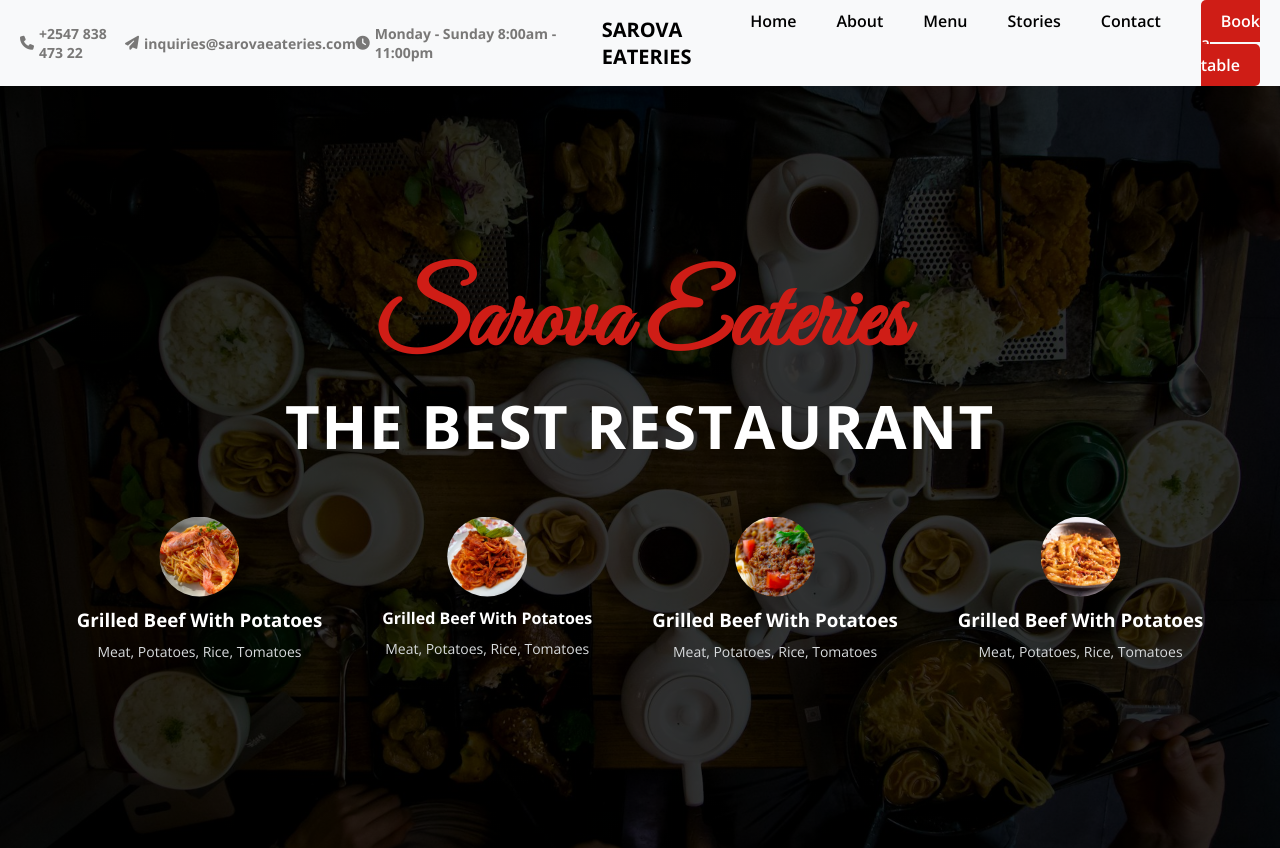
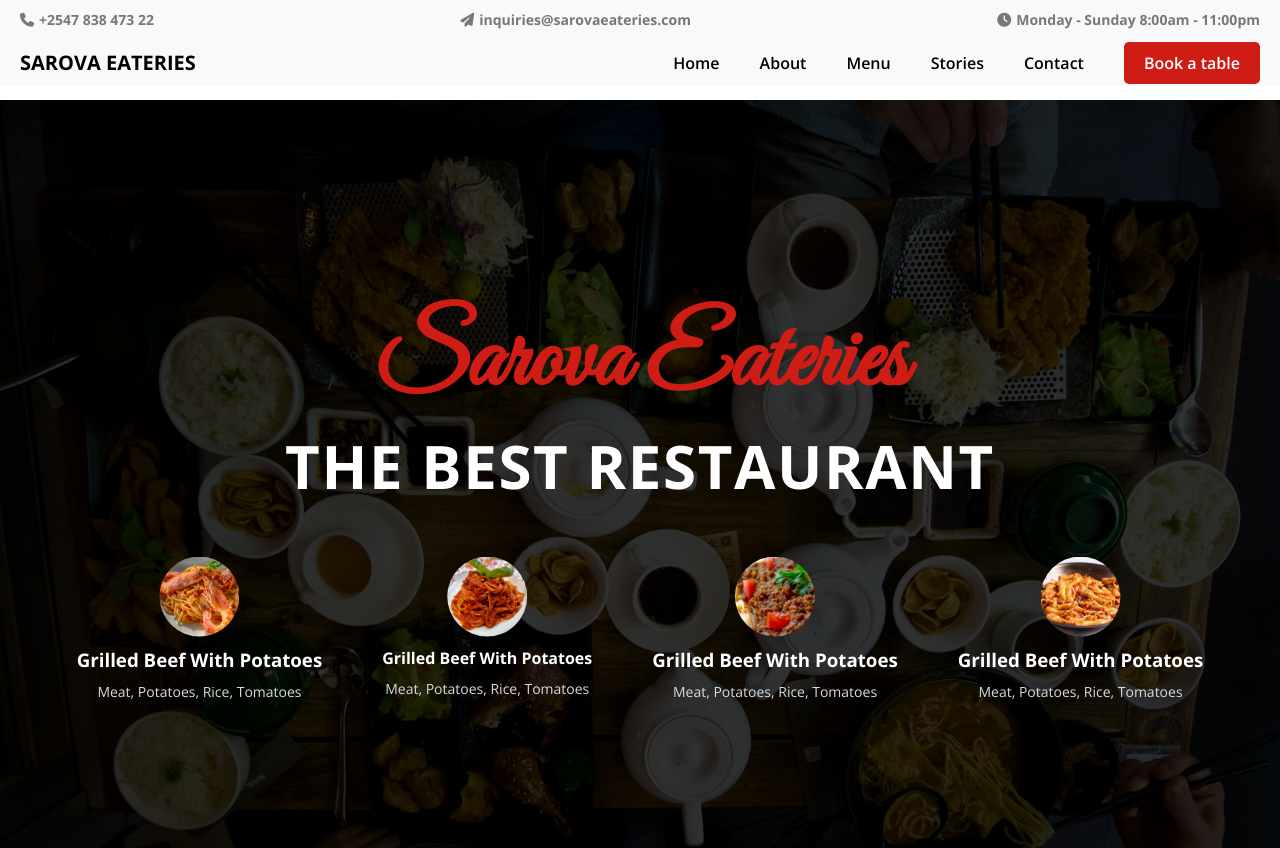
Before and after one commit to NathanaelMutua/sarova-eateries-code-along, a website built with Vite: page index.html in a window 1280 px wide. Shown: the top 848 px of the page. Built offline with nearby package versions, Linux system fonts and the light colour scheme.

Commit message:
fix the header section position to be fixed on scrolling

```diff
--- a/style.css
+++ b/style.css
@@ -66,20 +66,21 @@ body {
 }
 /* End of reusable components stylings */
 
+/* Header styling  to make it's position fixed*/
 .header {
   position: fixed;
   top: 0;
   width: 100%;
-  z-index: 1000;
+  z-index: 10;
   display: flex;
-  justify-content: space-between;
+  flex-direction: column;
   background-color: var(--color-white-light);
-  align-items: center;
 }
 
 body {
-  padding-top: 6rem;
+  padding-top: 10rem;
 }
+/* End of header position styling */
 
 .header-contact {
   display: flex;
```
